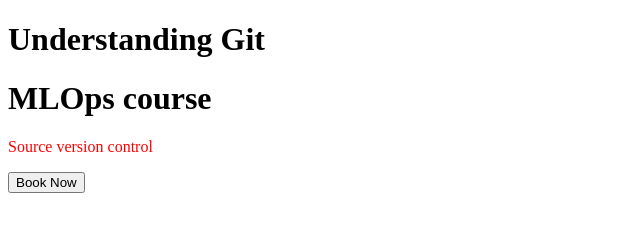
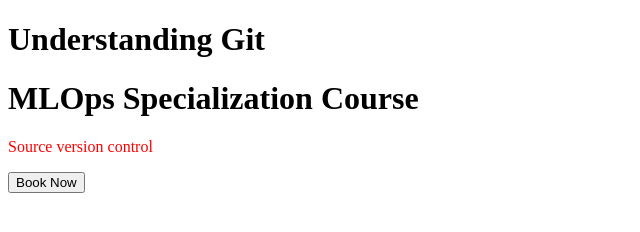
Before and after one commit to sumitdig/MLOps_Test, a plain HTML site: page index.html in a window 1280 px wide. Shown: the whole page, without its empty margins (0-640 px from the left). Drawn offline with Linux system fonts and the light colour scheme.

Commit message:
Changed h1 tag

```diff
--- a/index.html
+++ b/index.html
@@ -3,7 +3,7 @@
 
 <body>
 <h1>Understanding Git</h1>
-<h1>MLOps course</h1>
+<h1>MLOps Specialization Course</h1>
 <p style="color:red">Source version control</p>
 <button>Book Now</button>
 </body>
```
